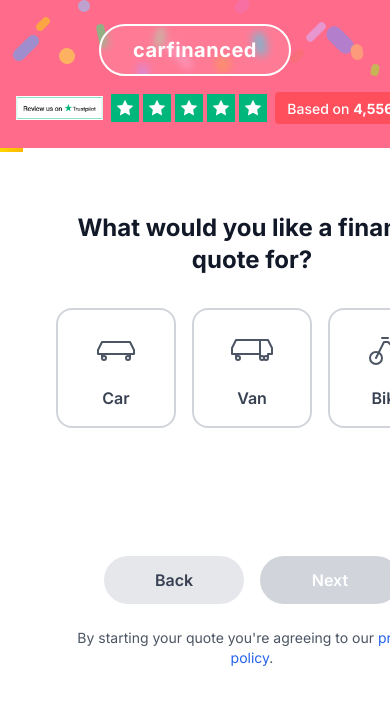
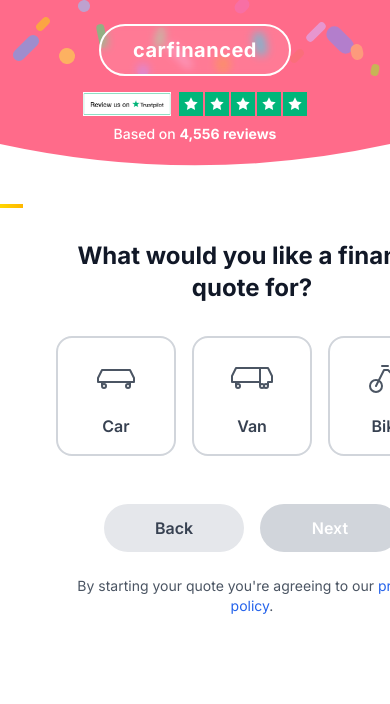
Before and after one commit to Graphiqueartem/the-connect-flow, a React (Vite) app: page /vehicle-type in a window 390 px wide. Shown: the top 704 px of the page. Built offline with nearby package versions, Linux system fonts and the light colour scheme; the HTML template or start-up script is replaced by a standard one.

Commit message:
testing changes with virtual file cleanup

```diff
--- a/src/components/CarFinanceApplication.tsx
+++ b/src/components/CarFinanceApplication.tsx
@@ -998,8 +998,8 @@ const CarFinanceApplication = () => {
 
   return (
     <div className="min-h-screen bg-white relative overflow-x-hidden">
-      {/* Pink Gradient Header with Confetti Background - Matches Reference */}
-      <div className="relative bg-[#FF6B8A] overflow-hidden py-6">
+      {/* Pink Gradient Header with Confetti Background */}
+      <div className="relative bg-[#FF6B8A] overflow-hidden pb-16">
         {/* Confetti Decorations */}
         <div className="absolute inset-0 opacity-60">
           <div className="absolute top-8 left-[5%] w-3 h-8 bg-blue-400 rotate-45 rounded-sm"></div>
@@ -1022,7 +1022,7 @@ const CarFinanceApplication = () => {
           <div className="absolute top-11 left-[90%] w-3 h-4 bg-orange-300 -rotate-12 rounded-sm"></div>
         </div>
 
-        <div className="container mx-auto px-4">
+        <div className="container mx-auto px-4 pt-6">
           <div className="relative z-10 flex flex-col items-center gap-4">
             {/* Logo - Transparent Style */}
             <div className="bg-white/10 backdrop-blur-sm border-2 border-white rounded-full px-8 py-2.5">
@@ -1030,46 +1030,51 @@ const CarFinanceApplication = () => {
             </div>
 
             {/* Trustpilot Section - Horizontal Inline */}
-            <div className="flex items-center gap-2">
+            <div className="flex items-center gap-2 flex-wrap justify-center">
               <img
                 src={trustpilotLogo}
                 alt="Trustpilot"
                 className="h-6"
               />
-              <div className="flex gap-1">
+              <div className="flex gap-0.5">
                 {[...Array(5)].map((_, i) => (
-                  <div key={i} className="w-7 h-7 bg-[#00B67A] flex items-center justify-center">
-                    <svg className="w-5 h-5" viewBox="0 0 24 24" fill="white">
+                  <div key={i} className="w-6 h-6 bg-[#00B67A] flex items-center justify-center">
+                    <svg className="w-4 h-4" viewBox="0 0 24 24" fill="white">
                       <path d="M12 2l3.09 6.26L22 9.27l-5 4.87 1.18 6.88L12 17.77l-6.18 3.25L7 14.14 2 9.27l6.91-1.01L12 2z"/>
                     </svg>
                   </div>
                 ))}
               </div>
-              <div className="bg-[#FF4E5C] px-3 py-1 rounded">
               <a
                 href="https://www.trustpilot.com/review/carfinanced.co.uk"
                 target="_blank"
                 rel="noopener noreferrer"
-                  className="text-white text-sm font-medium hover:underline whitespace-nowrap"
+                className="text-white text-sm font-medium hover:underline"
               >
                 Based on <span className="font-bold">4,556 reviews</span>
               </a>
             </div>
           </div>
         </div>
-        </div>
-      </div>
-
-      {/* Thin Progress Line */}
-      <div className="relative h-1 bg-white">
+
+        {/* Concave Curve from Middle */}
+        <div className="absolute bottom-0 left-0 w-full overflow-hidden leading-none">
+          <svg className="relative block w-full h-16" viewBox="0 0 1200 120" preserveAspectRatio="none">
+            <path d="M0,0 L0,120 L1200,120 L1200,0 Q600,80 0,0 Z" fill="white"></path>
+          </svg>
+        </div>
+
+        {/* Thin Progress Line on top of curve */}
+        <div className="absolute bottom-0 left-0 right-0 h-1 z-10">
           <div
             className="absolute top-0 left-0 h-full bg-gradient-to-r from-[#FFD700] via-[#FFC700] to-[#FFB700] transition-all duration-300"
             style={{ width: `${progressPercentage}%` }}
           />
         </div>
+      </div>
 
       {/* Main Content with White Background */}
-      <main className="bg-white pt-12 pb-8 min-h-screen -mt-1 flex flex-col">
+      <main className="bg-white pt-8 pb-8 min-h-screen flex flex-col">
         <div className="max-w-3xl mx-auto px-6 w-full flex-grow flex flex-col">
 
           {/* Step Content */}
@@ -1187,13 +1192,14 @@ const VehicleTypeStep = ({ formData, updateFormData, onNext }: {
   };
 
   return (
-    <div className="py-4">
+    <div className="flex-grow flex flex-col">
+      <div className="flex-grow">
         <h1 className="text-2xl md:text-3xl font-bold text-gray-900 mb-8 px-4" style={{ fontFamily: 'Inter, sans-serif' }}>
           What would you like a finance quote for?
         </h1>
 
         {/* Vehicle Selection Buttons */}
-      <div className="flex flex-row justify-center items-stretch gap-4 md:gap-6 max-w-2xl mx-auto mb-32 px-4">
+        <div className="flex flex-row justify-center items-stretch gap-4 md:gap-6 max-w-2xl mx-auto px-4">
           {[
             {
               value: "car",
@@ -1247,9 +1253,10 @@ const VehicleTypeStep = ({ formData, updateFormData, onNext }: {
             </button>
           ))}
         </div>
-
-      {/* Bottom Navigation */}
-      <div className="flex flex-col items-center gap-6 max-w-md mx-auto px-4">
+      </div>
+
+      {/* Bottom Navigation - Positioned like other pages */}
+      <div className="mt-auto pt-12 flex flex-col items-center gap-6 max-w-md mx-auto px-4">
         <div className="flex items-center justify-center gap-4 w-full">
           <button
             onClick={() => window.location.href = 'https://carfinanced.co.uk/'}
--- a/src/components/ThankYouPage.tsx
+++ b/src/components/ThankYouPage.tsx
@@ -105,7 +105,7 @@ const ThankYouPage: React.FC<ThankYouPageProps> = ({ formData, utmParams = {} })
   return (
     <div className="relative min-h-screen bg-background overflow-hidden">
       {/* Header Section with confetti background */}
-      <div className="relative bg-[#FF6B8A] overflow-hidden py-6">
+      <div className="relative bg-[#FF6B8A] overflow-hidden pb-16">
         {/* Confetti Decorations */}
         <div className="absolute inset-0 opacity-60">
           <div className="absolute top-8 left-[5%] w-3 h-8 bg-blue-400 rotate-45 rounded-sm"></div>
@@ -128,7 +128,7 @@ const ThankYouPage: React.FC<ThankYouPageProps> = ({ formData, utmParams = {} })
           <div className="absolute top-11 left-[90%] w-3 h-4 bg-orange-300 -rotate-12 rounded-sm"></div>
         </div>
 
-        <div className="container mx-auto px-4">
+        <div className="container mx-auto px-4 pt-6">
           <div className="relative z-10 flex flex-col items-center gap-4">
             {/* Logo - Transparent Style */}
             <div className="bg-white/10 backdrop-blur-sm border-2 border-white rounded-full px-8 py-2.5">
@@ -136,33 +136,38 @@ const ThankYouPage: React.FC<ThankYouPageProps> = ({ formData, utmParams = {} })
             </div>
 
             {/* Trustpilot Section - Horizontal Inline */}
-            <div className="flex items-center gap-2">
+            <div className="flex items-center gap-2 flex-wrap justify-center">
               <img
                 src={trustpilotLogo}
                 alt="Trustpilot"
                 className="h-6"
               />
-              <div className="flex gap-1">
+              <div className="flex gap-0.5">
                 {[...Array(5)].map((_, i) => (
-                  <div key={i} className="w-7 h-7 bg-[#00B67A] flex items-center justify-center">
-                    <svg className="w-5 h-5" viewBox="0 0 24 24" fill="white">
+                  <div key={i} className="w-6 h-6 bg-[#00B67A] flex items-center justify-center">
+                    <svg className="w-4 h-4" viewBox="0 0 24 24" fill="white">
                       <path d="M12 2l3.09 6.26L22 9.27l-5 4.87 1.18 6.88L12 17.77l-6.18 3.25L7 14.14 2 9.27l6.91-1.01L12 2z"/>
                     </svg>
                   </div>
                 ))}
               </div>
-              <div className="bg-[#FF4E5C] px-3 py-1 rounded">
               <a
                 href="https://www.trustpilot.com/review/carfinanced.co.uk"
                 target="_blank"
                 rel="noopener noreferrer"
-                  className="text-white text-sm font-medium hover:underline whitespace-nowrap"
+                className="text-white text-sm font-medium hover:underline"
               >
                 Based on <span className="font-bold">4,556 reviews</span>
               </a>
             </div>
           </div>
         </div>
+
+        {/* Concave Curve from Middle */}
+        <div className="absolute bottom-0 left-0 w-full overflow-hidden leading-none">
+          <svg className="relative block w-full h-16" viewBox="0 0 1200 120" preserveAspectRatio="none">
+            <path d="M0,0 L0,120 L1200,120 L1200,0 Q600,80 0,0 Z" fill="white"></path>
+          </svg>
         </div>
       </div>
 
```
Lines whose indentation alone changed are shown as unchanged.
